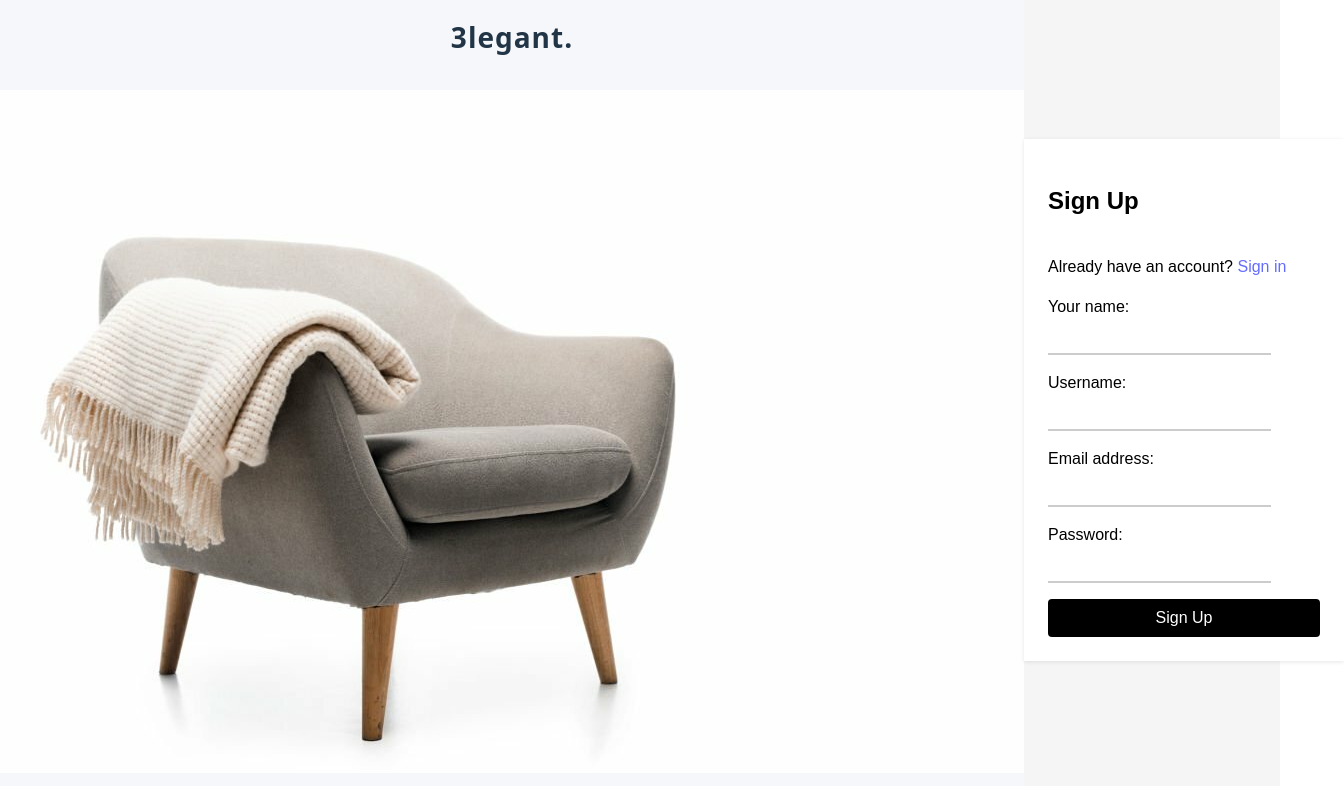
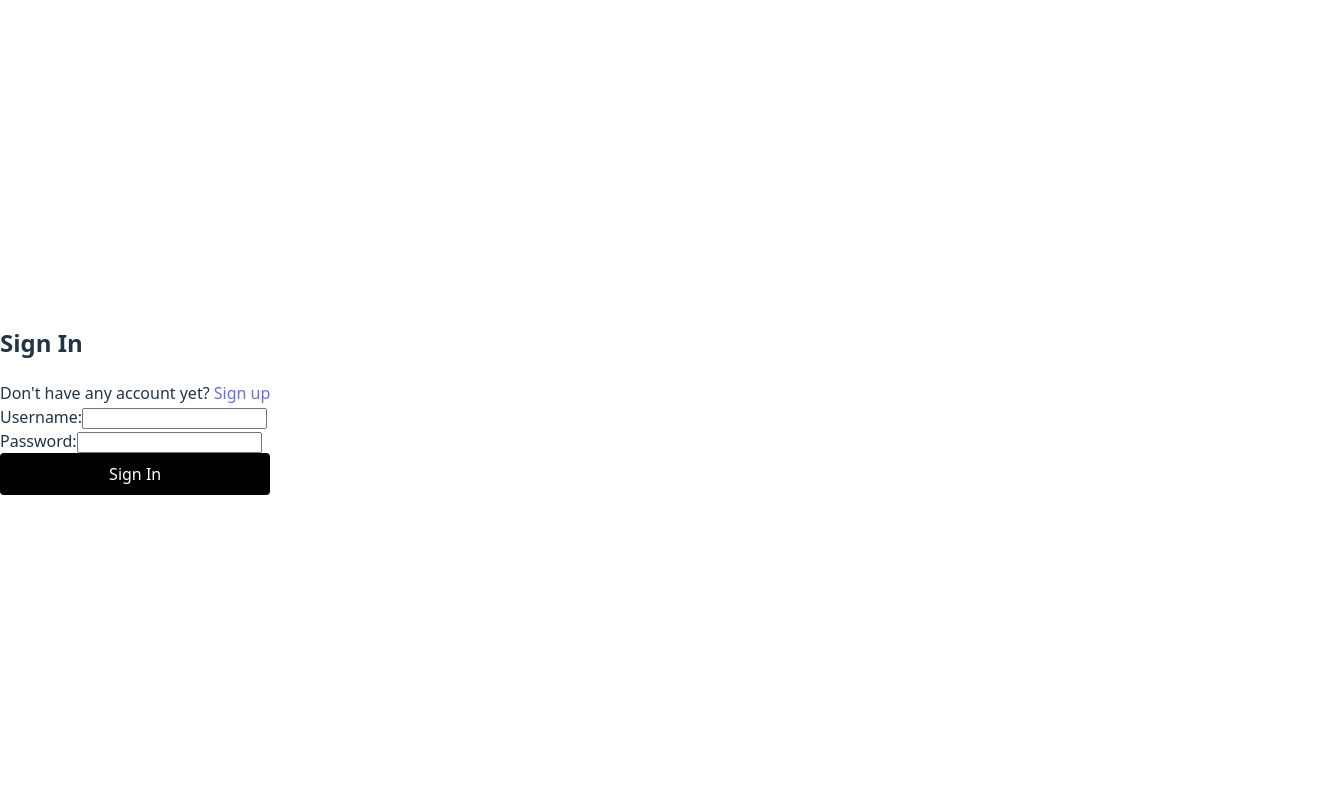
Before and after one commit to kieuphat159/ecommerce-client, a React (Vite) app: page / in a window 1280 px wide. Shown: the top 786 px of the page, 1344 px wide, since content can reach past the window. Built offline with nearby package versions, Linux system fonts and the light colour scheme.

Commit message:
sign in form & api

```diff
--- a/src/App.jsx
+++ b/src/App.jsx
@@ -1,9 +1,10 @@
 import SignUpPage from "./pages/auth/sign-up/Page";
+import SignInPage from "./pages/auth/sign-in/Page";
 
 function App() {
   return (
     <div className="App">
-        <SignUpPage />
+        <SignInPage />
     </div>
   );
 }
--- /dev/null
+++ b/src/pages/auth/sign-in/Page.jsx
@@ -0,0 +1,11 @@
+import SignInForm from "./components/SignInForm";
+
+function SignInPage() {
+  return (
+    <div className="auth-page">
+      <SignInForm />
+    </div>
+  );
+}
+
+export default SignInPage;
--- /dev/null
+++ b/src/pages/auth/sign-in/components/SignInForm.jsx
@@ -0,0 +1,66 @@
+import { useState } from "react";
+
+export default function SignInForm() {
+  const [form, setForm] = useState({
+    username: "",
+    password: "",
+  });
+
+  const handleChange = (e) => {
+    setForm({ ...form, [e.target.name]: e.target.value });
+  };
+
+  async function handleSubmit(e) {
+    e.preventDefault();
+    try {
+      const response = await fetch("http://localhost:5000/api/auth/signin", {
+        method: "POST",
+        headers: {  "Content-Type": "application/json" },
+        body: JSON.stringify(form),
+      });
+      const data = await response.json();
+      if (!response.ok) {
+        alert(data.message || "Failed to sign in. Please try again.");
+        return;
+      }
+      alert("Sign in successful!");
+    } catch (error) {
+      console.error("Error during sign in:", error);
+      alert("Failed to sign in. Please try again.");
+    }
+  };
+
+  return (
+    <form className="SignInForm" onSubmit={handleSubmit}>
+      <h2>Sign In</h2>
+      <div>Don't have any account yet? <a href="#">Sign up</a></div>
+      <div>
+        <label>
+          Username:
+          <input
+            type="text"
+            name="username"
+            value={form.username}
+            onChange={handleChange}
+            required
+          />
+        </label>
+      </div>
+      <div>
+        <label>
+          Password:
+          <input
+            type="password"
+            name="password"
+            value={form.password}
+            onChange={handleChange}
+            required
+          />
+        </label>
+      </div>
+      <div>
+        <button className="submitButton" type="submit">Sign In</button>
+      </div>
+    </form>
+  );
+}
```
